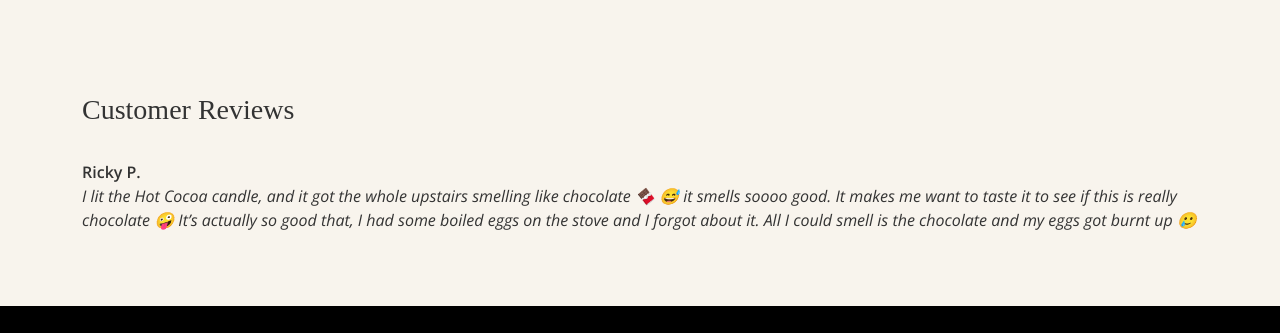
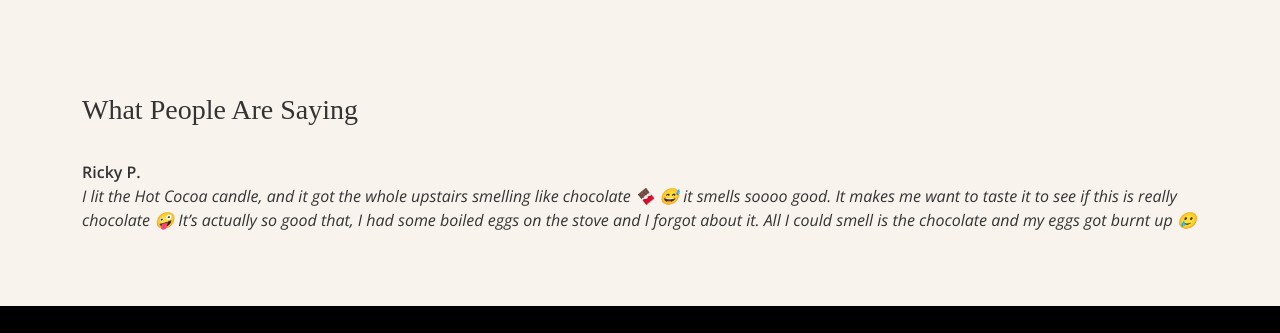
Before and after one commit to Th876/theholidaycandle, a website: page public/gourmet-hot-cocoa.html in a window 1280 px wide. Shown: the part 1345-1678 px from the top of the page. Drawn offline with nearby package versions, Linux system fonts and the light colour scheme; no server answers; a web font is replaced by a local one.

Commit message:
changed customer review heading

```diff
--- a/public/gourmet-hot-cocoa.html
+++ b/public/gourmet-hot-cocoa.html
@@ -272,7 +272,7 @@
 
     <section id="reviewsList" class="py-5">
         <div class="container">
-            <h3 class="mb-4">Customer Reviews</h3>
+            <h3 class="mb-4">What People Are Saying</h3>
 
             <div class="review-item mb-3">
                 <strong class="review-name">Ricky P.</strong>
```
